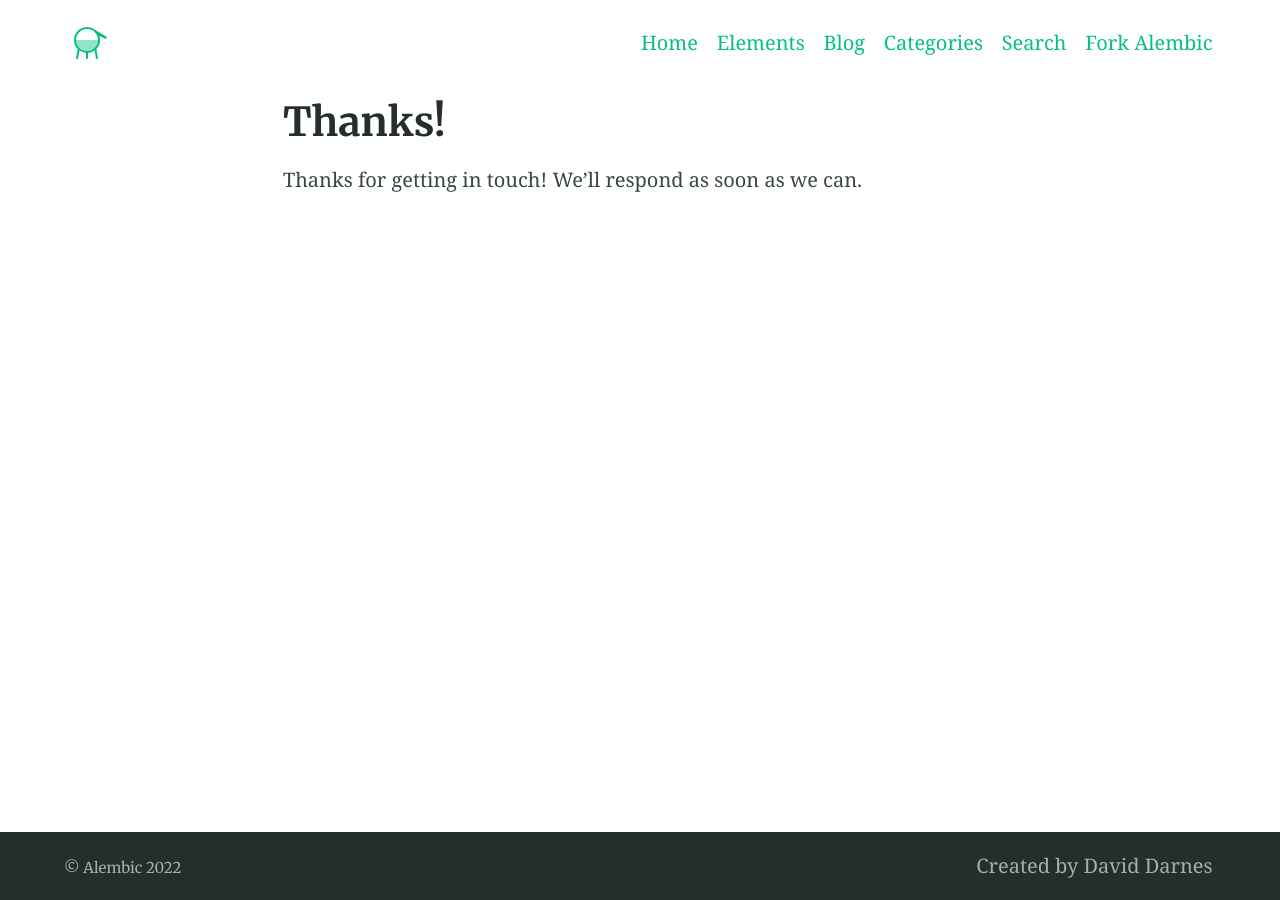
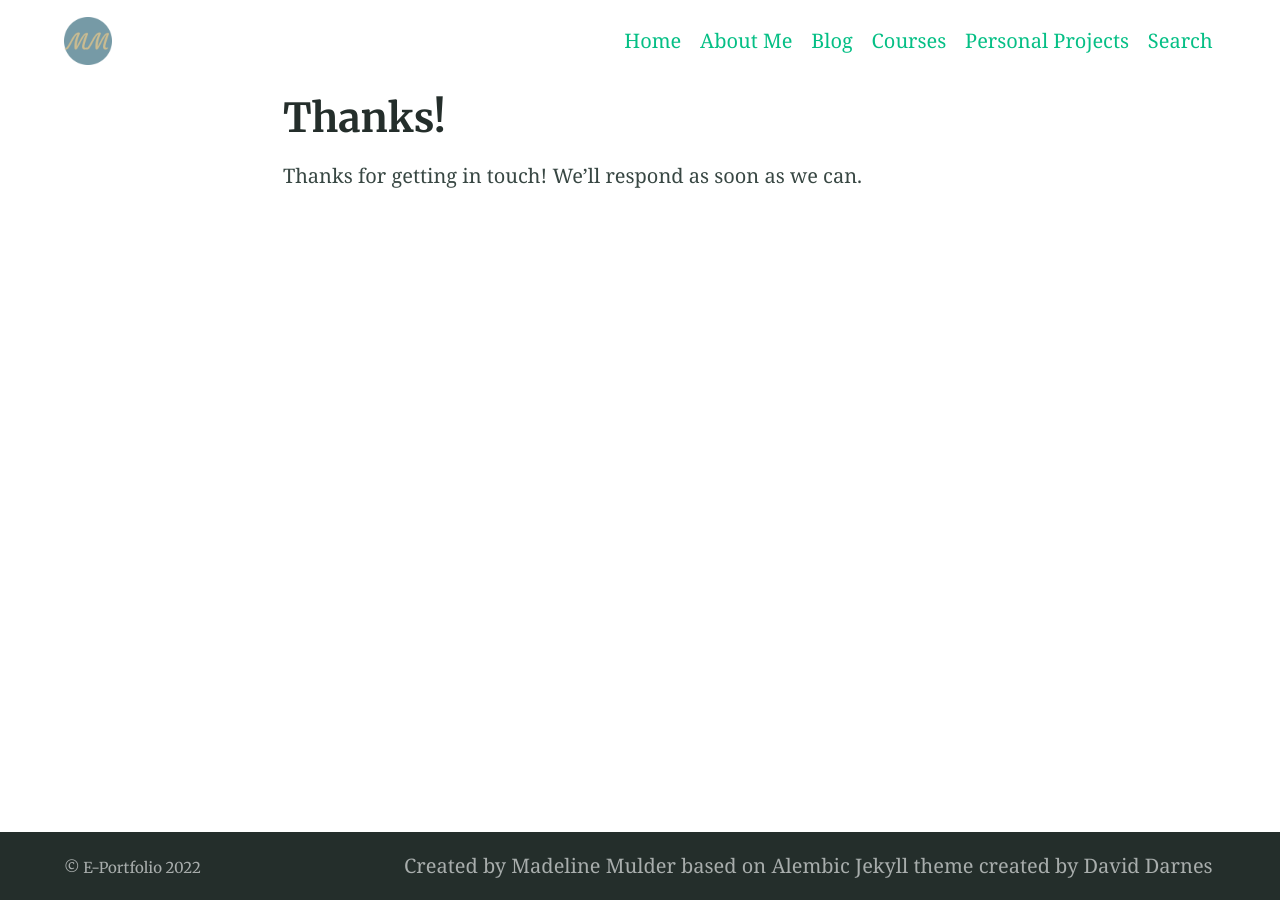
Before and after one commit to MadelineMulder/MadelineMulder.github.io, a Jekyll site: the page built from thanks.md, in a window 1280 px wide. Built offline with Jekyll 4.4.1, drawn with Linux system fonts in a browser that asks for light colours.

Commit message:
Update _config.yml

```diff
--- a/_config.yml
+++ b/_config.yml
@@ -58,7 +58,7 @@ sass:
   style: compressed # Style compression
 permalink: pretty  # Permalink style (/YYYY/MM/DD/page-name/)
 excerpt_separator: <!-- more --> # Marks end of excerpt in posts
-timezone: Europe/London # Timezone for blog posts and alike
+timezone: Europe/Vienna # Timezone for blog posts and alike
 
 # 5. Collections
 collections:
@@ -92,14 +92,14 @@ defaults:
 
 # 7. Site settings
 encoding: utf-8 # Make sure the encoding is right
-lang: en-GB # Set the site language
-title: "Alembic" # Site name or title, also used in jekyll-seo-tag
-logo: "/assets/logos/logo.svg" # Site logo, also used in jekyll-seo-tag
-description: "Alembic is a starting point for Jekyll projects. Rather than starting from scratch, this boilerplate is designed to get the ball rolling immediately" # Site description and default description, also used in jekyll-seo-tag
+lang: en # Set the site language
+title: "E-Portfolio" # Site name or title, also used in jekyll-seo-tag
+logo: "/assets/logos/logo.ico" # Site logo, also used in jekyll-seo-tag
+description: "This is an online portfolio to document my work done as part of the Copernicus Masters in Digital Earth program." # Site description and default description, also used in jekyll-seo-tag
 url: "https://alembic.darn.es" # Site url, also used in jekyll-seo-tag
 baseurl: ""
 repo: "https://github.com/daviddarnes/alembic"
-email: "me@daviddarnes.com"
+email: "madeline.mulder@gmail.com"
 # disqus: "alembic-1" # Blog post comments, uncomment the option and set the site ID from your Disqus account
 # date_format: "%-d %B %Y" # Blog post date formatting using placeholder formatting
 # google_analytics: ""
@@ -123,26 +123,26 @@ favicons: # Favicons are also used in the manifest file. Syntax is 'size: path'
 navigation_header:
 - title: Home
   url: /
-- title: Elements
+- title: About Me
   url: /elements/
 - title: Blog
   url: /blog/
-- title: Categories
+- title: Courses
   url: /categories/
+- title: Personal Projects
+  url: https://github.com/daviddarnes/alembic
 - title: Search
   url: /search/
-- title: Fork Alembic
-  url: https://github.com/daviddarnes/alembic
 
 navigation_footer:
-- title: Created by David Darnes
-  url: https://darn.es
+- title: Created by Madeline Mulder based on Alembic Jekyll theme created by David Darnes
+  #url: https://darn.es
 
 social_links: # Appears in sidebar. Set the urls then uncomment and comment out as desired
-  Twitter: https://twitter.com/DavidDarnes
-  LinkedIn: https://www.linkedin.com/in/daviddarnes
-  GitHub: https://github.com/daviddarnes
-  link: https://darn.es
+  #Twitter: https://twitter.com/DavidDarnes
+  LinkedIn: https://www.linkedin.com/in/madelinemulder/
+  GitHub: https://github.com/madelinemulder
+  #link: https://darn.es
   RSS: /feed.xml
 
 sharing_links: # Appear at the bottom of single blog posts, add as desired. The value can be 'true' or the desired button colour
```
